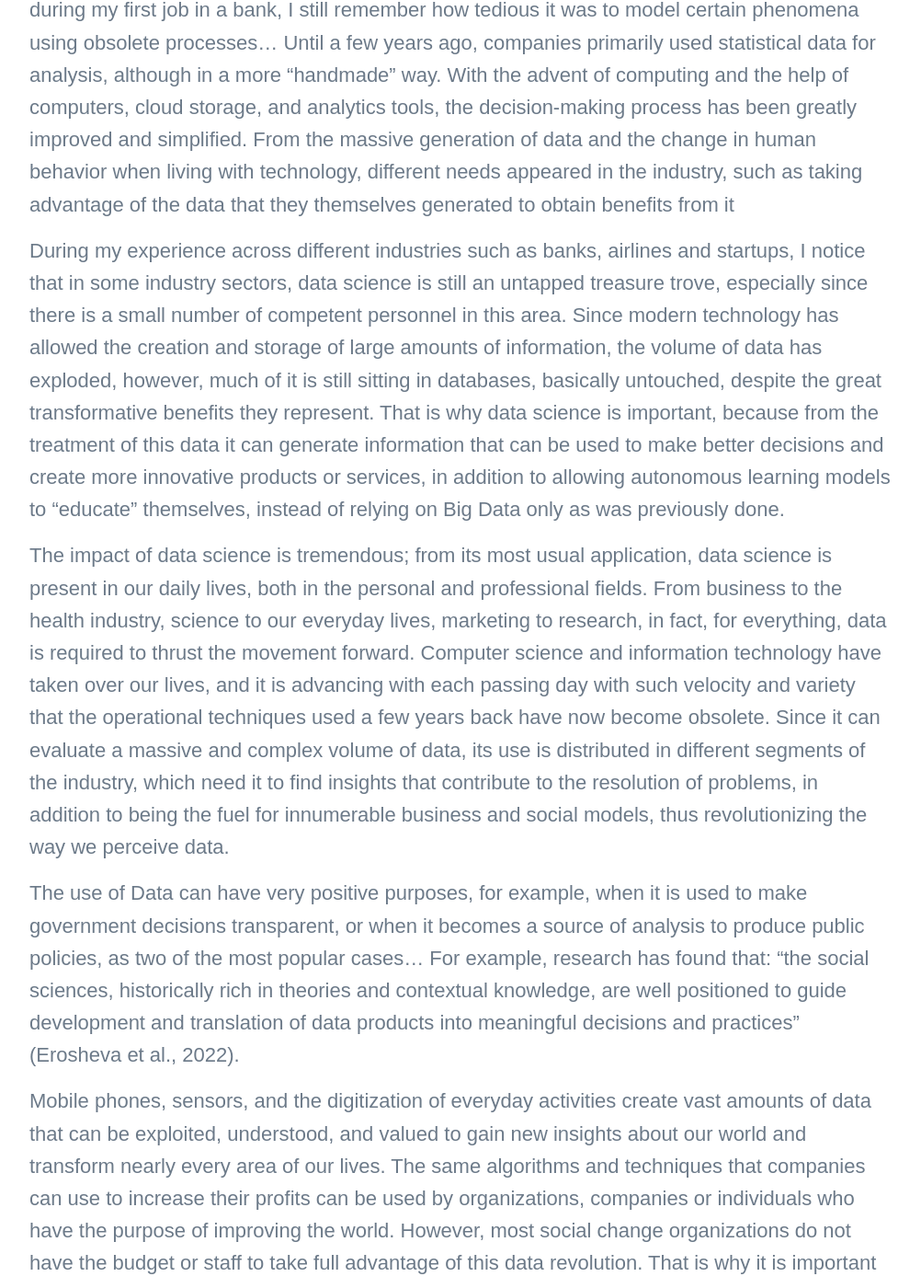
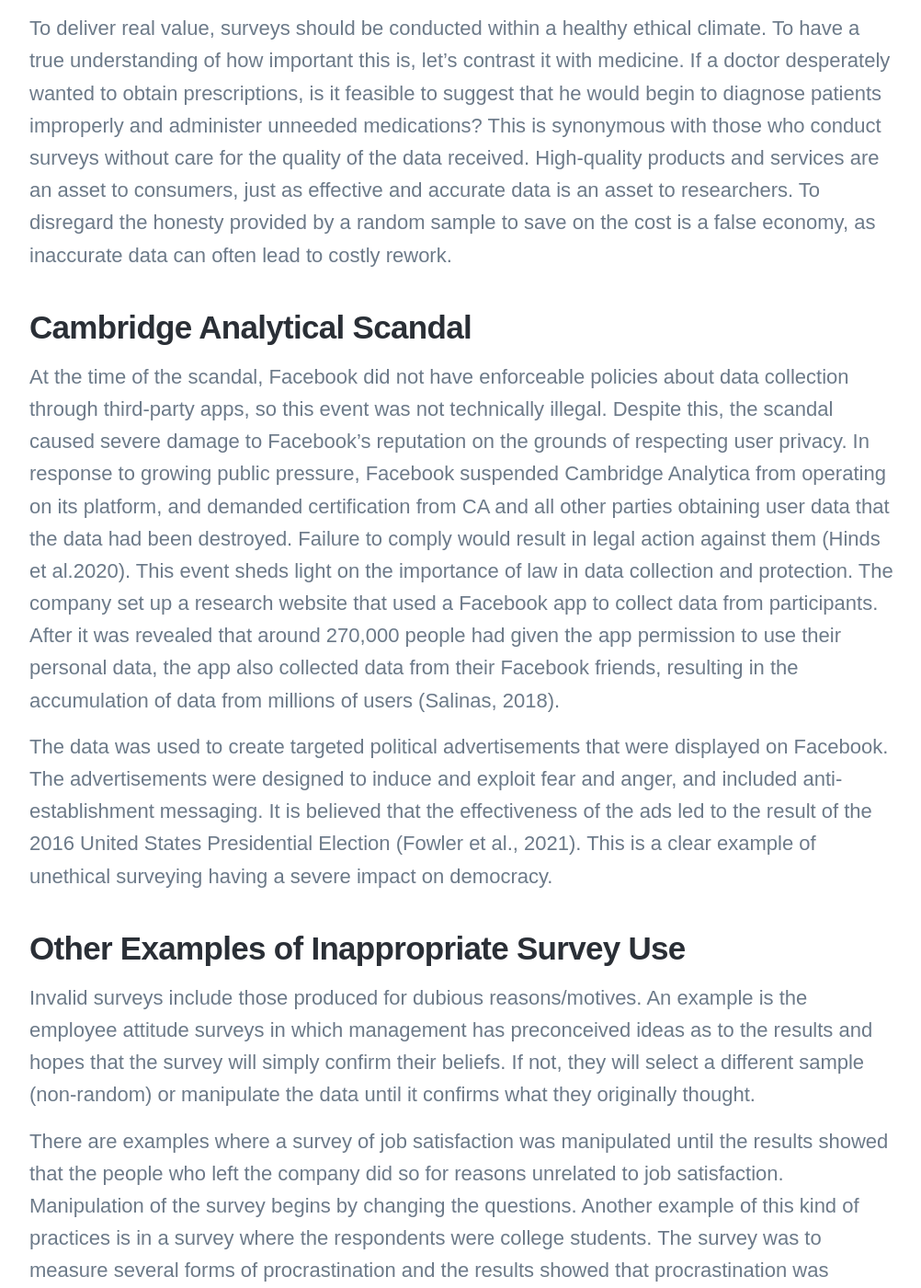
Before and after one commit to DaisyIpatzi/daisyipatzi.github.io, a Jekyll site: the page built from _posts/2024-04-30-analytica_facebook.md, in a window 1280 px wide and 1400 px high, scrolled down 1620 px. Shown: the whole window at 92% size, without its empty margins (138-1140 px from the left). Built offline with Jekyll 4.4.1, drawn with Linux system fonts in a browser that asks for light colours; nearby versions of some CDN libraries; some web fonts are replaced; some of the changed text lies outside the part shown.

Commit message:
Update 2024-04-30-analytica_facebook.md

```diff
--- a/_posts/2024-04-30-analytica_facebook.md
+++ b/_posts/2024-04-30-analytica_facebook.md
@@ -1,36 +1,56 @@
 ---
-title: 'Importance of a Postgraduate Degree in the Computer Science Field (Data Science)'
+title: 'Ethical, Social, and Legal Dimensions of Survey Manipulation: Examining Recent Cases and Broader Implications'
 date: 2022-09-30 00:00:00
-description: 'Essay: Induction Assignment'
-featured_image: 'images/demo/data-science.jpg'
+description: 'Exploring the ethical, social, legal, and professional implications of survey manipulation, including high-profile cases like Cambridge Analytica and other instances of data misuse.'
+featured_image: 'images/demo/Analytica.jpg'
 ---
 
-![](/images/demo/data-science.jpg)
+![](/images/demo/Analytica.jpg)
 
-## Importance of a Postgraduate Degree in the Computer Science Field (Data Science)
+## Introduction
 
-More than 17 years ago, when I was starting my undergraduate studies in Mexico, I would never have imagined the revolution of the digital age.
-The digital age brought with it a massive explosion of data coupled with new technologies and products developed with Artificial Intelligence and Big Data.
-As a data analyst, who sporadically had to do predictive analytics during my first job in a bank, I still remember how tedious it was to model certain phenomena using obsolete processes... Until a few years ago, companies primarily used statistical data for analysis, although in a more "handmade" way. With the advent of computing and the help of computers, cloud storage, and analytics tools, the decision-making process has been greatly improved and simplified.
-From the massive generation of data and the change in human behavior when living with technology, different needs appeared in the industry, such as taking advantage of the data that they themselves generated to obtain benefits from it
+The implications of unethical survey conduct are very similar to that of a product that is not considered fit for purpose. The consumer (in this case, the data) is left feeling hard done by, and the reputation of the individual or organization can be tarnished. An extreme example of this is the medical negligence cases resulting from incorrect diagnoses of patients. For example, someone who was diagnosed in an incorrect way because of a doctor-administered survey would feel hard done by, knowing that the source of the data was not an honest representation of reality. This would surely have a negative effect on the patient's opinion of the doctor.
 
-During my experience across different industries such as banks, airlines and startups, I notice that in some industry sectors, data science is still an untapped treasure trove, especially since there is a small number of competent personnel in this area. Since modern technology has allowed the creation and storage of large amounts of information, the volume of data has exploded, however, much of it is still sitting in databases, basically untouched, despite the great transformative benefits they represent. That is why data science is important, because from the treatment of this data it can generate information that can be used to make better decisions and create more innovative products or services, in addition to allowing autonomous learning models to “educate” themselves, instead of relying on Big Data only as was previously done.
+To deliver real value, surveys should be conducted within a healthy ethical climate. To have a true understanding of how important this is, let's contrast it with medicine. If a doctor desperately wanted to obtain prescriptions, is it feasible to suggest that he would begin to diagnose patients improperly and administer unneeded medications? This is synonymous with those who conduct surveys without care for the quality of the data received. High-quality products and services are an asset to consumers, just as effective and accurate data is an asset to researchers. To disregard the honesty provided by a random sample to save on the cost is a false economy, as inaccurate data can often lead to costly rework.
 
-The impact of data science is tremendous; from its most usual application, data science is present in our daily lives, both in the personal and professional fields. From business to the health industry, science to our everyday lives, marketing to research, in fact, for everything, data is required to thrust the movement forward. Computer science and information technology have taken over our lives, and it is advancing with each passing day with such velocity and variety that the operational techniques used a few years back have now become obsolete.
-Since it can evaluate a massive and complex volume of data, its use is distributed in different segments of the industry, which need it to find insights that contribute to the resolution of problems, in addition to being the fuel for innumerable business and social models, thus revolutionizing the way we perceive data.
+## Cambridge Analytical Scandal
 
-The use of Data can have very positive purposes, for example, when it is used to make government decisions transparent, or when it becomes a source of analysis to produce public policies, as two of the most popular cases… For example, research has found that:  “the social sciences, historically rich in theories and contextual knowledge, are well positioned to guide development and translation of data products into meaningful decisions and practices” (Erosheva et al., 2022).
+At the time of the scandal, Facebook did not have enforceable policies about data collection through third-party apps, so this event was not technically illegal. Despite this, the scandal caused severe damage to Facebook's reputation on the grounds of respecting user privacy. In response to growing public pressure, Facebook suspended Cambridge Analytica from operating on its platform, and demanded certification from CA and all other parties obtaining user data that the data had been destroyed. Failure to comply would result in legal action against them (Hinds et al.2020). This event sheds light on the importance of law in data collection and protection. The company set up a research website that used a Facebook app to collect data from participants. After it was revealed that around 270,000 people had given the app permission to use their personal data, the app also collected data from their Facebook friends, resulting in the accumulation of data from millions of users (Salinas, 2018).
 
+The data was used to create targeted political advertisements that were displayed on Facebook. The advertisements were designed to induce and exploit fear and anger, and included anti-establishment messaging. It is believed that the effectiveness of the ads led to the result of the 2016 United States Presidential Election (Fowler et al., 2021). This is a clear example of unethical surveying having a severe impact on democracy.
 
-Mobile phones, sensors, and the digitization of everyday activities create vast amounts of data that can be exploited, understood, and valued to gain new insights about our world and transform nearly every area of our lives. The same algorithms and techniques that companies can use to increase their profits can be used by organizations, companies or individuals who have the purpose of improving the world.
-However, most social change organizations do not have the budget or staff to take full advantage of this data revolution. That is why it is important that companies start dedicating themselves to contributing to the creation of scalable solutions to help decision makers to do it but, powered by data.
+## Other Examples of Inappropriate Survey Use
 
-My expectations after the completion of MsC Data Science are clear: I want to learn the most modern and optimal techniques to model and manipulate data, computationally and mathematically supported, for problem solving and for the benefit of society.
-At the same time, this will help me to boost my professional career and will provide me with tools to implement digital transformation and apply the “data-driven” culture.
+Invalid surveys include those produced for dubious reasons/motives. An example is the employee attitude surveys in which management has preconceived ideas as to the results and hopes that the survey will simply confirm their beliefs. If not, they will select a different sample (non-random) or manipulate the data until it confirms what they originally thought.
 
-I am sure that the interaction between professors and classmates will enrich my knowledge, experiences and broaden my vision of the different problems faced by data professionals.
+There are examples where a survey of job satisfaction was manipulated until the results showed that the people who left the company did so for reasons unrelated to job satisfaction. Manipulation of the survey begins by changing the questions. Another example of this kind of practices is in a survey where the respondents were college students. The survey was to measure several forms of procrastination and the results showed that procrastination was inversely related to grade point average (GPA).
 
+However, high GPA students tended not to procrastinate in getting in touch with the various departments, and so the researchers claimed that this group did not see short-term procrastination behaviour as hindering long-term goals. A different example would be those arguing that smoking does not kill people and should be legalized would not create a survey proving that smoking has a direct link to death in fear that it would prove their opponents right. Instead, inappropriate examples would be those who blame adverse health issues on a person's race or national origin. This only serves to perpetuate racial or ethnic discrimination and add to the harm and stress of the affected group.
+
+## Ethical, Social, Legal, and Professional Implications
+
+Ethically, manipulating survey results undermines the integrity of data collection processes, betraying the trust of participants who expect honesty and transparency. Such practices can skew the results, leading to decisions based on inaccurate or misleading information, which can have far-reaching effects, such as impacting democratic processes or misrepresenting employee sentiments within a company.
+
+Socially, these manipulations can erode public trust not only in surveys but also in the institutions that rely on them. This distrust can extend to academic research, governmental agencies, and private businesses, as people become sceptical of the motives behind data collection and the authenticity of the information presented.
+
+Legally, while some manipulations might not breach specific laws directly, as was initially the case with Facebook and Cambridge Analytica, they can lead to legal reforms. These incidents prompt stricter regulations and enforcement around data privacy and the ethical use of information, as seen with the heightened scrutiny and regulatory pressure post-scandal.
+
+From a professional standpoint, entities that engage in or condone such practices risk damage to their reputation and credibility. This can result in significant professional setbacks, including legal actions, loss of professional licenses, and a decline in business or operational viability. Moreover, industries find themselves compelled to adopt more rigorous standards and oversight mechanisms to prevent such unethical practices in the future.
+
+## Conclusion
+
+This study concludes that it is no longer possible to accept the various inappropriate uses of surveys. Society has advanced to a stage of limited resources, and we can no longer allow misuse and waste of respondents' time.
+The consequences of unethical survey practices underscore the importance of adhering to high ethical standards in all aspects of data handling and usage. Ensuring the integrity of data collection and analysis not only protects the rights and trust of individuals but also maintains the legitimacy and reliability of the institutions involved.
 
 **References:**
 
-Erosheva, E. A., Minhas, S., Xu, G., & Xu, R. (2022). _Editorial: Data Science Meets Social Sciences_. Journal of Data Science, 20(3): 277-278. DOI: https://doi.org/10.6339/22-JDS203EDI
+Confessore, N. (2018). Cambridge Analytica and Facebook: The Scandal and the Fallout So Far. _The New York Times_. [online] Available at: https://www.nytimes.com/2018/04/04/us/politics/cambridge-analytica-scandal-fallout.html [Accessed 30 Apr. 2024].
+
+Erika Franklin Fowler, Franz, M.M. and Ridout, T.N. (2021). _Political Advertising in the United States_. Routledge.
+
+Hinds, J., Williams, E.J. and Joinson, A.N. (2020). ‘It wouldn’t happen to me’: Privacy concerns and perspectives following the Cambridge Analytica scandal. _International Journal of Human-Computer Studies_, 143(2020), p.102498. doi:https://doi.org/10.1016/j.ijhcs.2020.102498.
+
+Kelley, K., Clark, B., Brown, V. and Sitzia, J. (2003). Good practice in the conduct and reporting of survey research. _International Journal for Quality in Health Care_, [online] 15(3), pp.261–266. doi:https://doi.org/10.1093/intqhc/mzg031.
+
+Salinas, S. (2018). _Facebook says the number of users affected by Cambridge Analytica data leak is 87 million_. [online] CNBC. Available at:
+https://www.cnbc.com/2018/04/04/facebook-updates-the-number-of-users-impacted-by-cambridge-analytica-leak-to-87-million-.html [Accessed 30 Apr. 2024].
```
